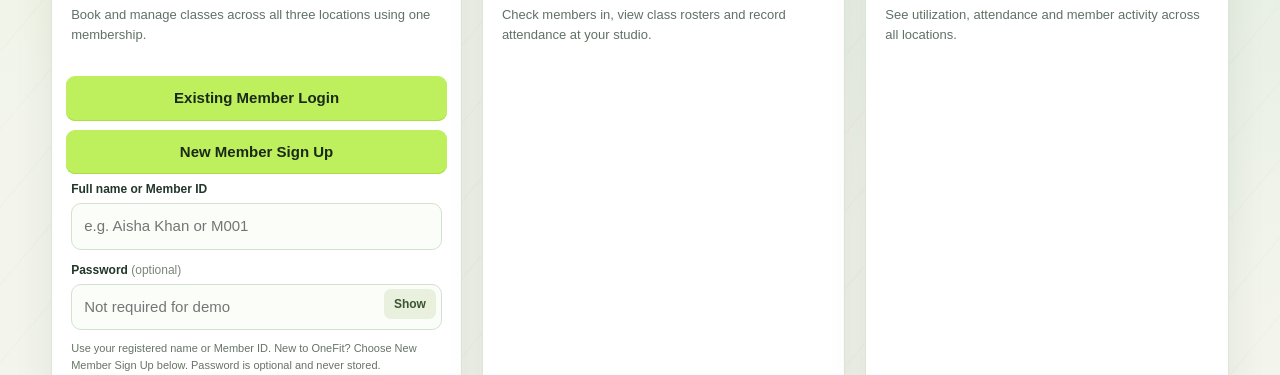
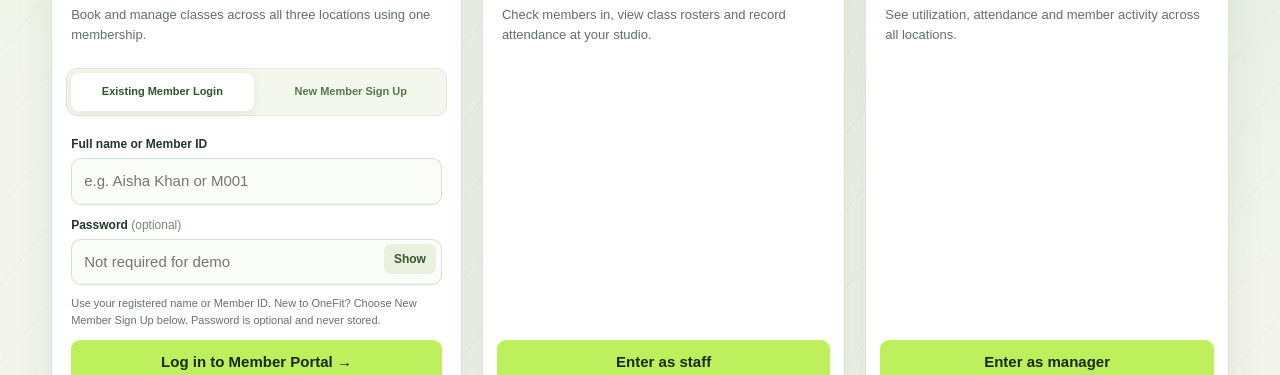
Before and after one commit to Surya020796/onefit-connect-new, a plain HTML site: page index.html in a window 1280 px wide. Shown: the part 725-1100 px from the top of the page. Drawn offline with Linux system fonts and the light colour scheme.

Commit message:
Style member login/sign up tabs on OneFit homepage

```diff
--- a/signup-flow.css
+++ b/signup-flow.css
@@ -164,3 +164,11 @@ body:has(.ofc-join-page) .layout{min-height:calc(100vh - 66px)}
  .ofc-join-main .ofc-payment-methods button{min-height:55px;align-items:center}
  .ofc-join-main .ofc-payment-methods button small{margin-top:0}
 }
+
+
+/* Explicit existing / new member mode tabs on the homepage */
+.ofc-auth-tabs{display:grid;grid-template-columns:1fr 1fr;gap:6px;padding:4px;margin:1px 0 13px;border:1px solid #dfe9d8;border-radius:11px;background:#f3f7ee}
+.role-card .ofc-auth-tabs button{width:100%;min-height:38px!important;font-size:11px!important;font-weight:850!important;margin:0!important;border-radius:8px!important;padding:8px 7px!important;box-shadow:none!important;line-height:1.25!important}
+.role-card .ofc-auth-tabs button.ofc-auth-current{background:#fff!important;color:#2b5628!important;box-shadow:0 2px 8px #24451d16!important}
+.role-card .ofc-auth-tabs button:not(.ofc-auth-current){background:transparent!important;color:#557849!important;border:0!important}
+.role-card .ofc-auth-tabs button:not(.ofc-auth-current):hover{background:#e3f3d2!important;color:#29471f!important}
```
